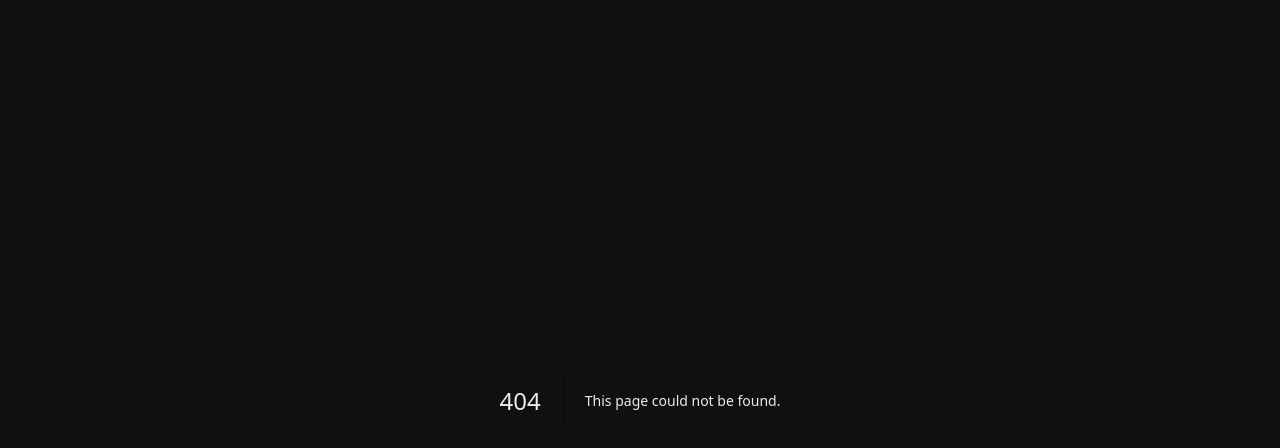
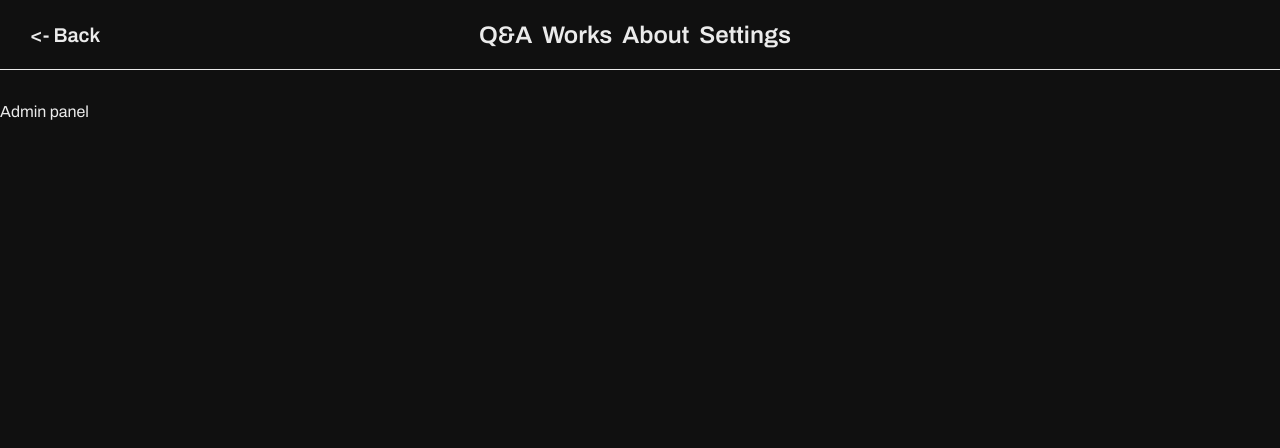
Before and after one commit to mikenoired/portfolio, a Next.js app: page /admin in a window 1280 px wide. Before the commit this address had no page. Shown: the top 448 px of the page. Built offline with nearby package versions, Linux system fonts and the light colour scheme.

Commit message:
Add blank admin page

```diff
--- /dev/null
+++ b/src/app/admin/page.tsx
@@ -0,0 +1,5 @@
+export default async function Page() {
+  return <main>
+    Admin panel
+  </main>
+}
```
